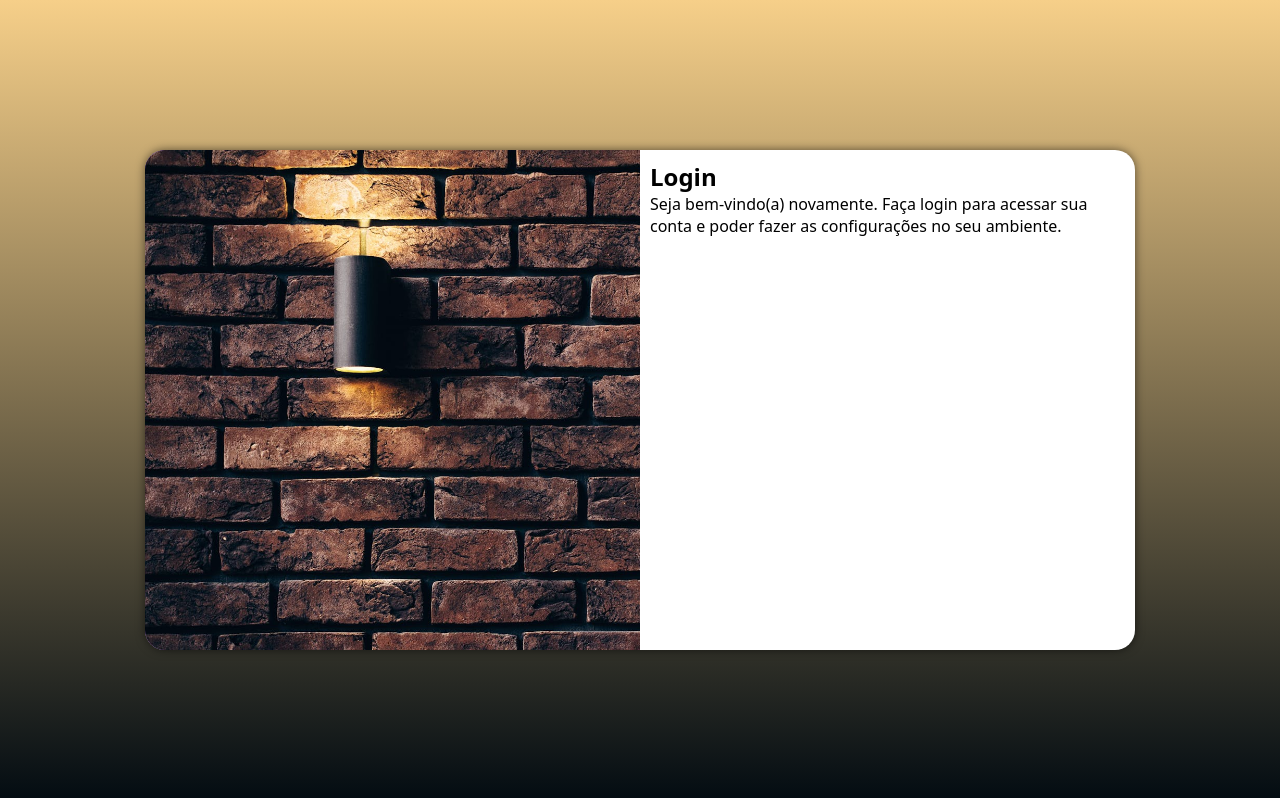
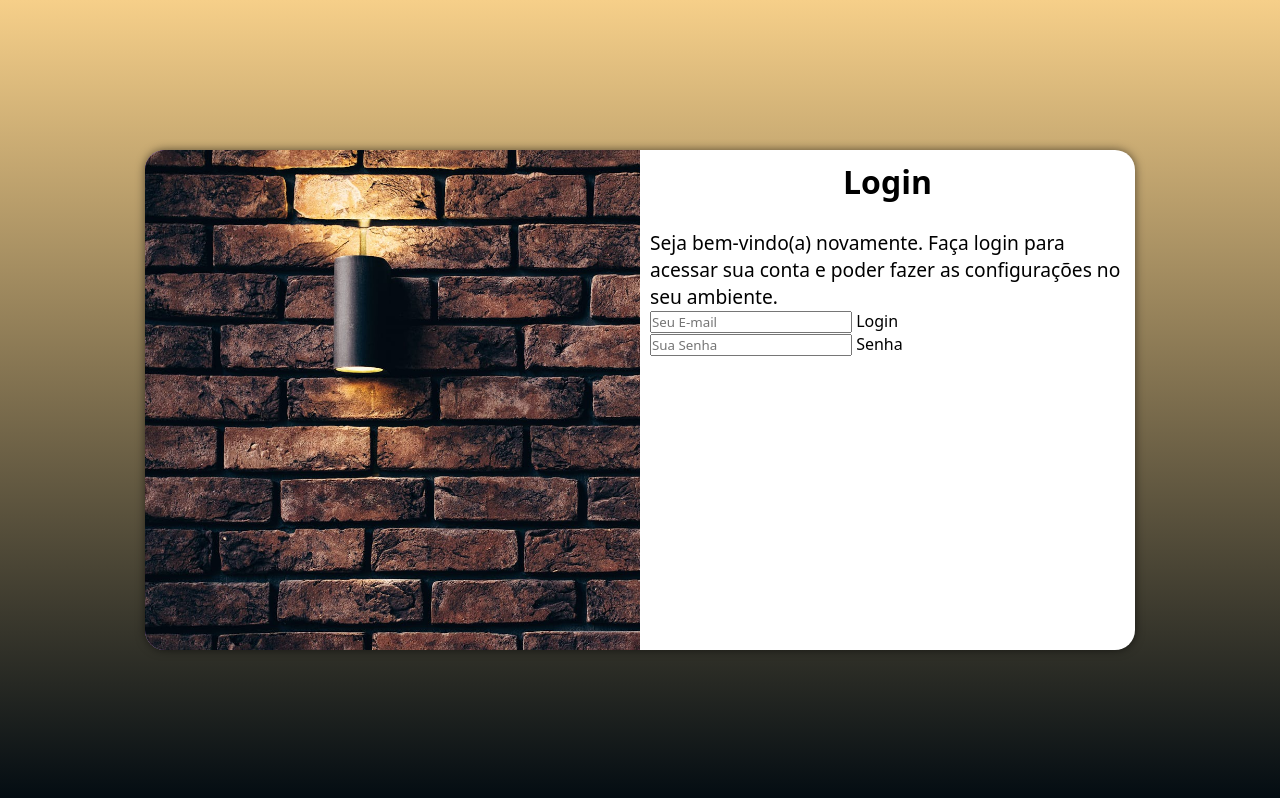
Before and after one commit to Mirley-seg/projeto-login, a plain HTML site: page index.html in a window 1280 px wide. Drawn offline with Linux system fonts and the light colour scheme.

Commit message:
Criação do formulário de login

```diff
--- a/estilos/media-query.css
+++ b/estilos/media-query.css
@@ -41,4 +41,12 @@
         float: right;
         width: 50%;
     }
+
+    div#formulario > h1 {
+        font-size: 2em;
+    }
+
+    div#formulario > p {
+        font-size: 1.2em;
+    }
 }
--- a/estilos/style.css
+++ b/estilos/style.css
@@ -48,3 +48,17 @@ section#login > div#formulario {
     padding: 10px;
 
 }
+
+main > section {
+    max-height: 90vh;
+    max-width: 90vw;
+}
+
+div#formulario > h1 {
+    text-align: center;
+    margin-bottom: 0.8em;
+}
+
+div#formulario > p {
+    font-size: 0.8em;
+}
--- a/index.html
+++ b/index.html
@@ -17,7 +17,14 @@
                 <h1>Login</h1>
                 <p>Seja bem-vindo(a) novamente. Faça login para acessar sua conta  e poder fazer as configurações no seu ambiente.</p>
                 <form action="login.php" method="post">
-
+                    <div class="campo">
+                        <input type="email" name="login" id="ilogin" placeholder="Seu E-mail">
+                        <label for="ilogin">Login</label>
+                    </div>
+                    <div class="campo">
+                        <input type="password" name="senha" id="isenha" placeholder="Sua Senha">
+                        <label for="isenha">Senha</label>
+                    </div>
                 </form>
             </div>
         </section>
```
